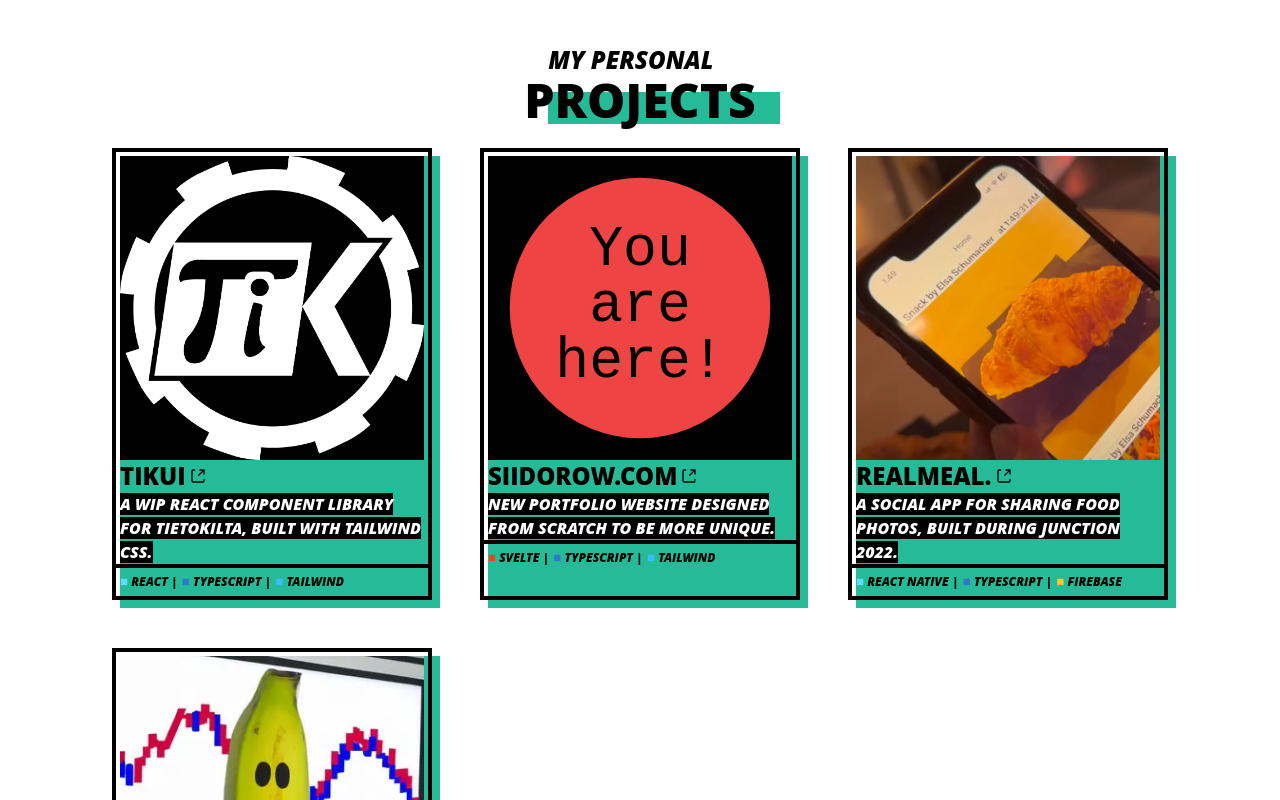
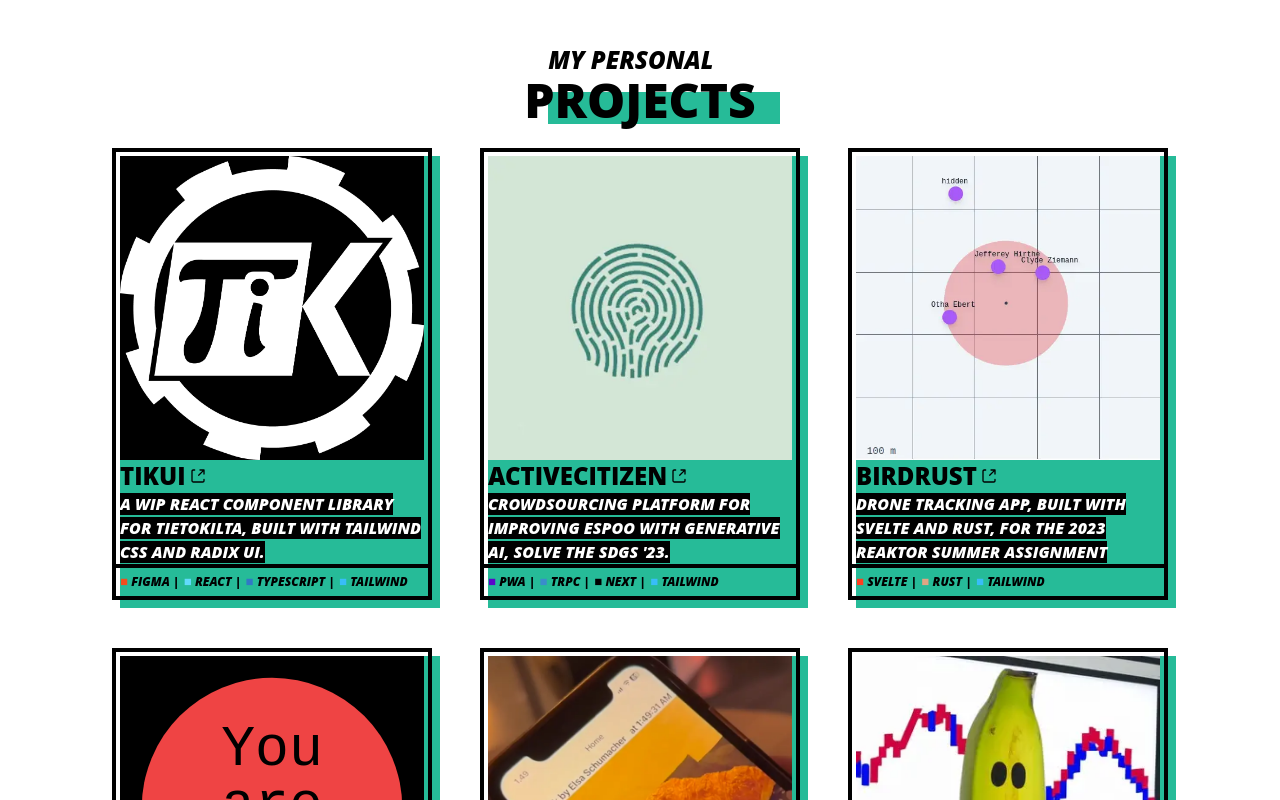
Before and after one commit to MikaelSiidorow/siidorow, a Svelte app: page / in a window 1280 px wide. Shown: the part 750-1550 px from the top of the page. Built offline with nearby package versions, Linux system fonts and the light colour scheme.

Commit message:
:memo: Add new projects

```diff
--- a/src/constants.ts
+++ b/src/constants.ts
@@ -23,18 +23,34 @@
   name: "Mikael Siidorow",
   title: "Software Hobbyist",
   content:
-    "I am a computer science student with a passion for self-learning and creating projects in my spare time. In addition to my hobby projects, I have also gained some professional experience as a software developer and course developer. I am proficient in languages such as Scala, and TypeScript, and have experience with frameworks such as React, Node.js, and React Native. I am seeking software developer roles and internships where I can continue to grow and develop my skills next summer.",
+    "I am a computer science student with a passion for self-learning and creating projects in my spare time. In addition to my hobby projects, I have also gained some professional experience as a software developer and course developer. I am proficient in languages such as Scala, and TypeScript, and have experience with frameworks such as React, Node.js, and React Native. I have found an exciting internship for the summer of 2023, but I'll be open to new opportunities in the fall.",
   image: "avatar.webp",
 } as const;
 
-export const projects: Project[] = [
+export const projects = [
   {
     name: "TiKUI",
     description:
-      "A WIP React component library for Tietokilta, built with Tailwind CSS.",
+      "A WIP React component library for Tietokilta, built with Tailwind CSS and Radix UI.",
     image: "tiklogo.webp",
     link: "https://github.com/tietokilta/ui",
-    tags: ["react", "typescript", "tailwind"],
+    tags: ["figma", "react", "typescript", "tailwind"],
+  },
+  {
+    name: "ActiveCitizen",
+    description:
+      "Crowdsourcing platform for improving Espoo with generative AI, Solve the SDGs '23.",
+    image: "activecitizen.webp",
+    link: "https://github.com/KatalystSoftware/smart-cities",
+    tags: ["pwa", "trpc", "next", "tailwind"],
+  },
+  {
+    name: "Birdrust",
+    description:
+      "Drone tracking app, built with Svelte and Rust, for the 2023 Reaktor summer assignment",
+    image: "birdrust.webp",
+    link: "https://github.com/MikaelSiidorow/birdrust",
+    tags: ["svelte", "rust", "tailwind"],
   },
   {
     name: "siidorow.com",
@@ -60,7 +76,7 @@
     link: "https://github.com/MikaelSiidorow/kipubot",
     tags: ["python", "postgres"],
   },
-];
+] satisfies Project[];
 
 export const tagColors = {
   react: "#61DAFB",
@@ -74,6 +90,11 @@
   python: "#3572A5",
   postgres: "#336791",
   tailwind: "#38BDF8",
+  next: "#000000",
+  pwa: "#5A06CA",
+  figma: "#F24E1E",
+  trpc: "#3A8CCB",
+  rust: "#DFA584",
 } as const;
 
 export const footerContent = {
--- a/src/types.ts
+++ b/src/types.ts
@@ -1,21 +1,9 @@
-export type Tag =
-  | "react"
-  | "vue"
-  | "svelte"
-  | "node"
-  | "typescript"
-  | "javascript"
-  | "html"
-  | "css"
-  | "firebase"
-  | "react native"
-  | "python"
-  | "postgres"
-  | "tailwind";
+import { tagColors } from "./constants";
+export type Tag = keyof typeof tagColors;
 export interface Project {
-  name: string;
-  description: string;
-  image: string;
-  link?: string;
-  tags: Tag[];
+  readonly name: string;
+  readonly description: string;
+  readonly image: string;
+  readonly link?: string;
+  readonly tags: Tag[];
 }
```
Also changed, not shown: public/activecitizen.webp (added), public/birdrust.webp (added).
